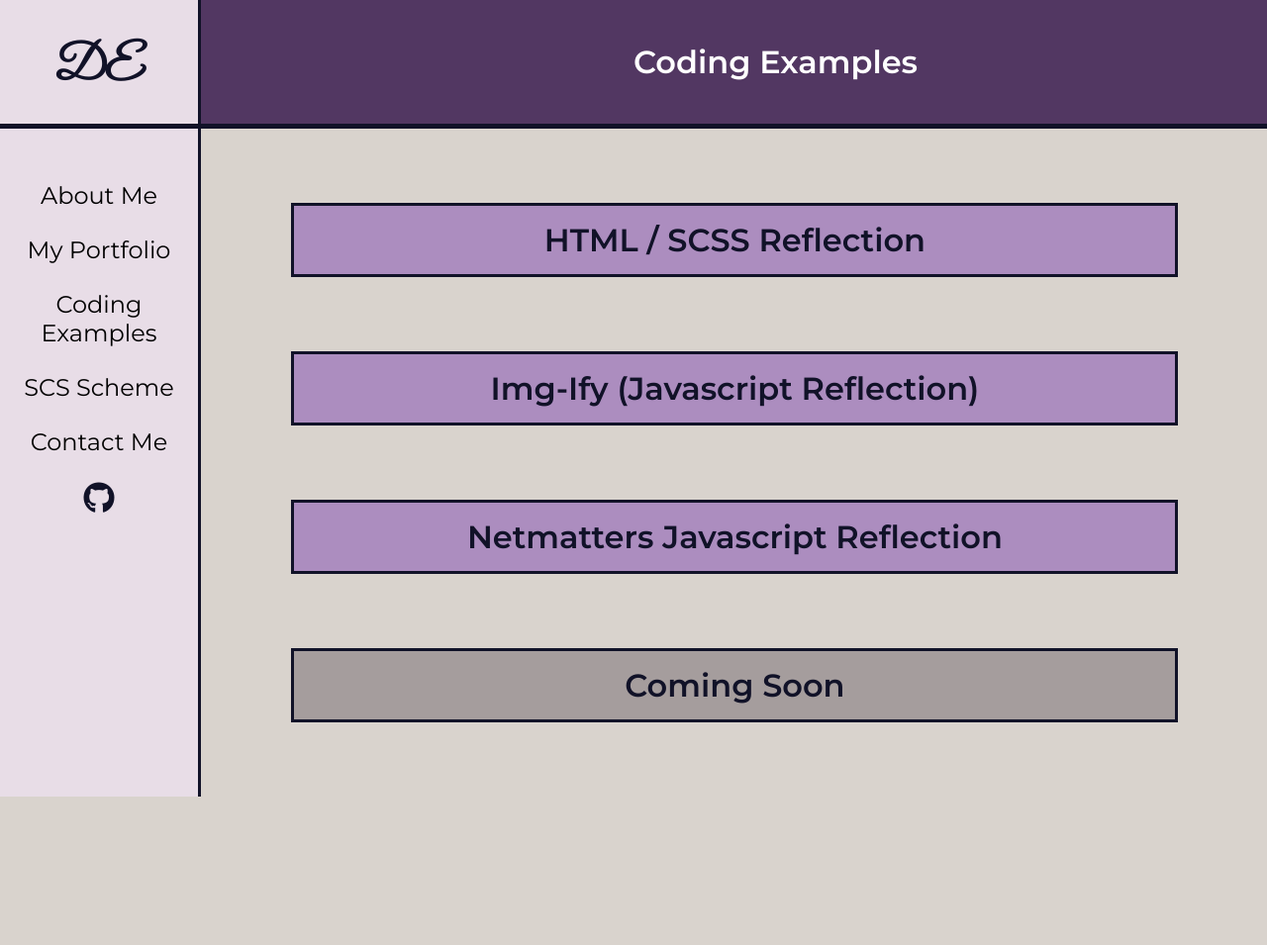
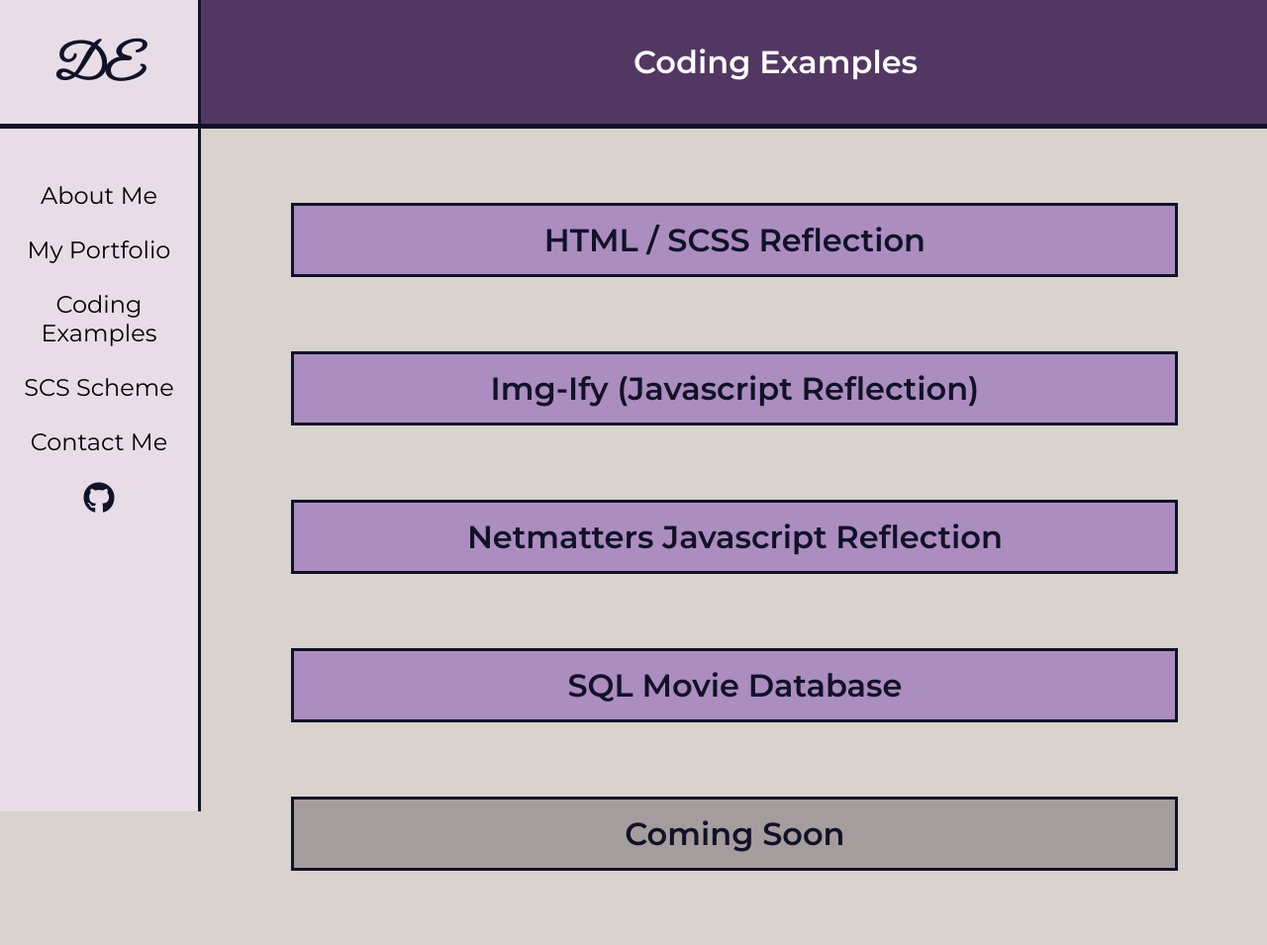
Before and after one commit to David-Every/Portfolio, a PHP site: page /subPages/codeExamples.html in a window 1280 px wide. Shown: the whole page at 99% size. Before the commit the page ends 805 px from the top, so only its background shows below. Run offline with PHP 8.4, Linux system fonts and the light colour scheme; some libraries are stand-ins or nearby versions.

Commit message:
Added SQL Update

```diff
--- a/scss/other/_codeSections.scss
+++ b/scss/other/_codeSections.scss
@@ -97,6 +97,20 @@
             color:$links;
         }
     }
+    .additional_info{
+        width:230px;
+        margin: 0 auto;
+        h5{
+            margin-bottom: 25px;
+            text-align: center;
+            text-decoration: underline;
+        }
+        img{
+            width:100%;
+            border: 3px solid $credBorder;
+            border-radius: 25px;
+        }
+    }
 }
 
 
--- a/subPages/aboutMe.html
+++ b/subPages/aboutMe.html
@@ -52,7 +52,7 @@
                 <div class ="lang">
                     <h1> Languages i use</h1>
                     <p>
-                        I am confident in C#, HTML, CSS, SCSS, Javascript and Jquery.
+                        I am confident in C#, HTML, CSS, SCSS, NODE, Javascript, Jquery, SQL.
                     </p>
 
                 </div>
--- a/subPages/codeExamples.html
+++ b/subPages/codeExamples.html
@@ -240,9 +240,42 @@
              </div>
 
              <div class = "code-wrapper">
+                <h1 class ="collapseTitle">SQL Movie Database</h1>
+                <div class ="content__wrapper">
+                    <div class ="code">
+<pre><code>
+    SELECT mov_title AS "Title", mov_year AS "Year Released" FROM movie
+    WHERE mov_rel_country LIKE '%UK%'
+    AND mov_time >= 120 AND mov_time < 150
+    AND mov_lang LIKE '%English%'
+    AND mov_year > 1995;
+
+</pre></code>
+                    </div>
+                    <div class ="explanation">
+                        <P>
+                            The Objective of the Query is to filter the Movies
+                            to show which movies in the database were longer then two hours but
+                            less then two and a half hours, where the language spoken in the movie
+                            is english and the movie was released in the UK after 1995.
+                        </P>
+                        <div class ="additional_info">
+                            <h5>Results of SQL Query</h5>
+                            <img src ="/imgs/SQL_Data.png" >
+                        </div>
+
+
+                    </div>
+
+                </div>
+            </div>
+
+            <div class = "code-wrapper">
                 <h1 class ="placeholder">Coming Soon</h1>
                 <div class ="content__wrapper">
                 </div>
+
+            </div>
 
 
         </div>
```
Also changed, not shown: src/dev-saved/style.css (+11 -0 lines), dist/style.min.css, imgs/SQL_Data.png (added), 1 other file.
